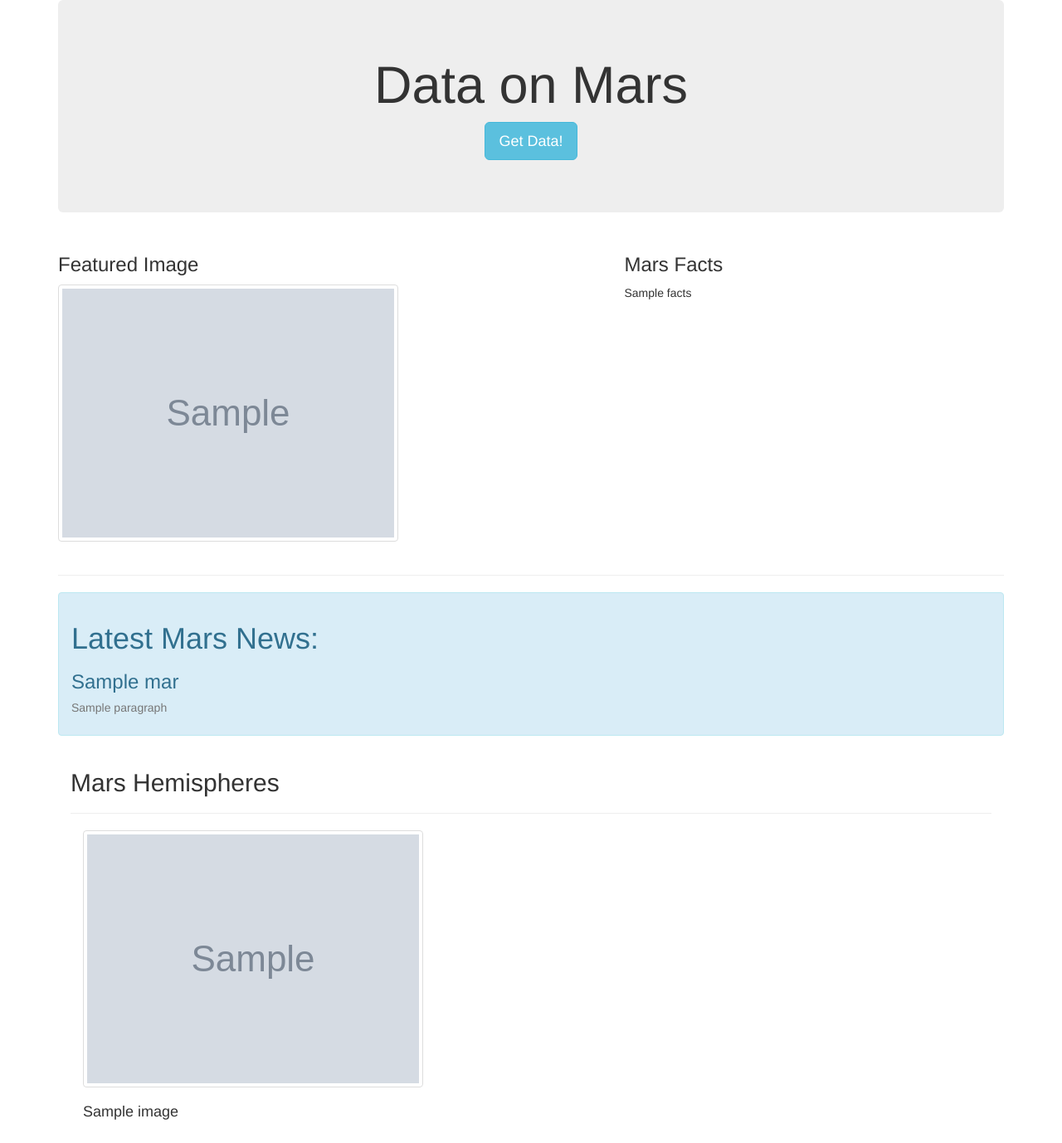
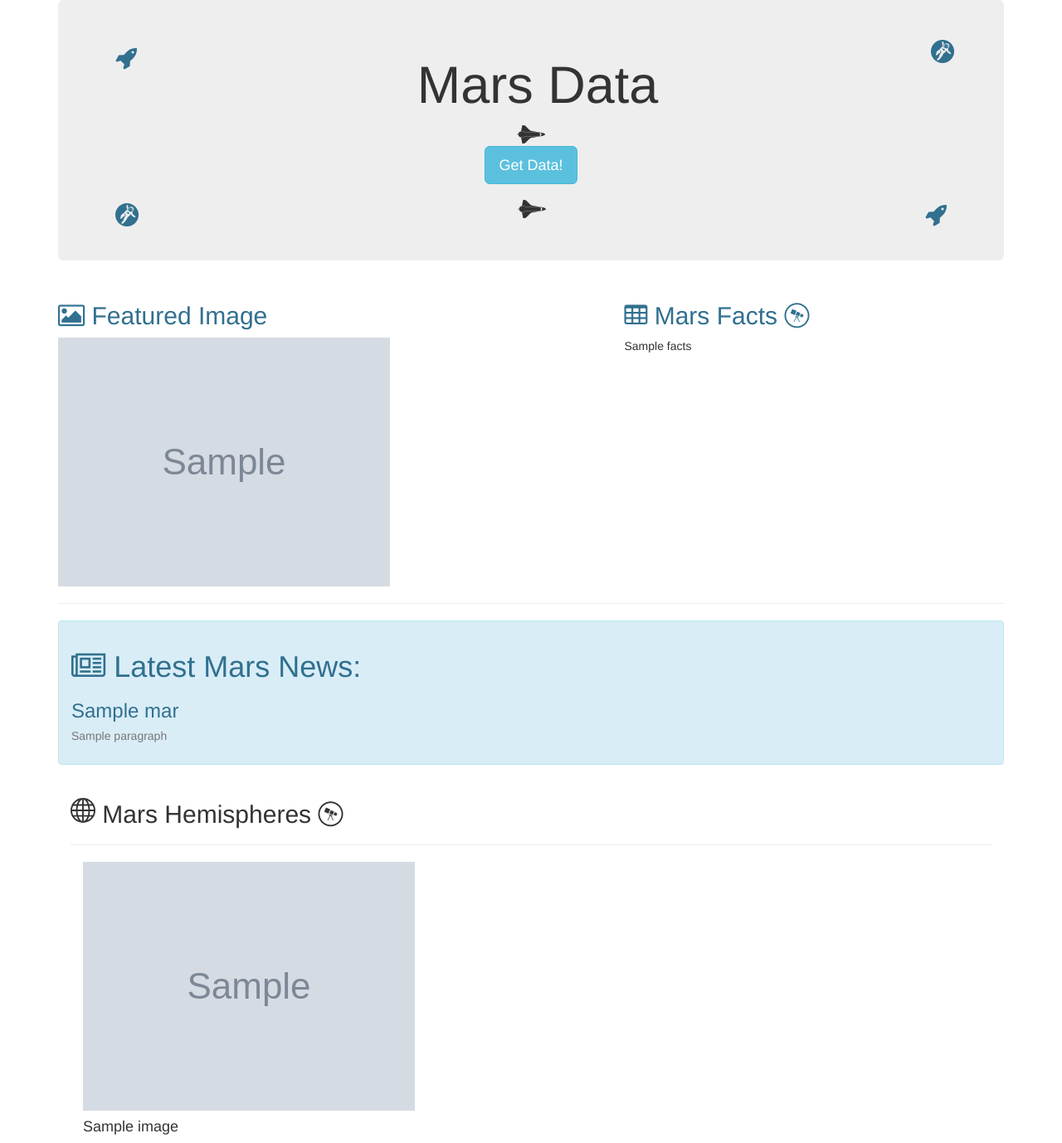
Before and after one commit to jump8621/web-scraping-mars, a Flask app: page / in a window 1280 px wide. Shown: the whole page at 83% size. Before the commit the page ends 1350 px from the top, so only its background shows below. Run offline with Flask 2, Linux system fonts and the light colour scheme; grey boxes marked "Sample" are stand-in pictures; a database or web service that is not in the repository returns one stand-in record (values such as "Sample title"); some libraries are stand-ins or nearby versions.

Commit message:
add data

```diff
--- a/Mission_to_Mars/static/css/style.css
+++ b/Mission_to_Mars/static/css/style.css
@@ -1,12 +1,8 @@
 
 .jumbotron {
-    background-color: #795548;
+    background-color: secondary;
 }
 
-.img-fluid{
-    max-width: 100%;
-    height: auto;
-}
 
 h2 {
     color: red;
--- a/Mission_to_Mars/templates/index.html
+++ b/Mission_to_Mars/templates/index.html
@@ -7,50 +7,57 @@
     <meta http-equiv="X-UA-Compatible" content="ie=edge">
     <title>Mars Data</title>
     <link rel="stylesheet" href="https://maxcdn.bootstrapcdn.com/bootstrap/3.3.7/css/bootstrap.min.css">
+    <link rel="stylesheet" href="https://cdnjs.cloudflare.com/ajax/libs/font-awesome/4.7.0/css/font-awesome.min.css">
 </head>
 
 <body>
     <div class="container">
-        <div class="jumbotron text-center">
-            <h1>Data on Mars</h1>
-            <p><a class="btn btn-info btn-lg" href="/scrape" role="button">Get Data!</a></p>
+        <div class="jumbotron text-center" class="bg-secondary">
+            <i class="fa fa-rocket fa-2x fa-pull-left fa-border text-info" aria-hidden="true"></i><i class="fa fa-grav fa-2x fa-pull-right text-info" aria-hidden="true"></i>
+            <h1>Mars Data</h1>
+            <i class="fa fa-space-shuttle fa-2x" aria-hidden="true"></i><p><a class="btn btn-info btn-lg" href="/scrape" role="button">Get Data!</a></p>
+            <i class="fa fa-grav fa-2x fa-pull-left fa-border text-info" aria-hidden="true"></i><i class="fa fa-space-shuttle fa-2x" aria-hidden="true"></i>
+            <i class="fa fa-rocket fa-2x fa-pull-right fa-border text-info" aria-hidden="true"></i>
         </div>
 
         <!-- Mars Info -->
         <div class='row'>
             <div class="col-md-7">
-                <h3>Featured Image</h3>
-                <img class="thumbnail" src="{{ mars_data.feature_img_url }}" class="img-fluid" style="max-width:100%; max-height:auto;" alt="Feature_img">
+                <h2 class="text-info"><i class="fa fa-picture-o" aria-hidden="true"></i> Featured Image</h2>
+                <span class="border border-dark">
+                <img src="{{ mars_data.feature_img_url }}" class="img-fluid" style="max-width:100%; max-height:auto;"
+                    alt="Feature_img"></span>
             </div>
             <div class="col-md-5">
-                <h3>Mars Facts</h3>
+                <h2 class="text-info"><i class="fa fa-table text-dark" aria-hidden="true"></i> Mars Facts <i class="fa fa-wpexplorer" aria-hidden="true"></i></h2>
                 <p>{{mars_data.facts|safe}}</p>
             </div>
         </div>
         <hr>
         <div class="alert alert-info" role="alert">
 
-                <h1 class="heading">Latest Mars News:</h1>
-                <h3 class="heading">{{mars_data.Title}}</h3>
-                <h5 class="text-muted">{{mars_data.Paragraph}}</h5>
+            <h1 class="heading"><i class="fa fa-newspaper-o" aria-hidden="true"></i> Latest Mars News:</h1>
+            <h3 class="heading">{{mars_data.Title}}</h3>
+            <h5 class="text-muted">{{mars_data.Paragraph}}</h5>
 
 
         </div>
         <!-- Hemispheres -->
         <div class="container-fluid">
-            <h2 class="heading-center">Mars Hemispheres</h2>
+            <h2 class="heading-center"><svg width="1em" height="1em" viewBox="0 0 16 16" class="bi bi-globe" fill="currentColor" xmlns="http://www.w3.org/2000/svg">
+                <path fill-rule="evenodd" d="M0 8a8 8 0 1 1 16 0A8 8 0 0 1 0 8zm7.5-6.923c-.67.204-1.335.82-1.887 1.855A7.97 7.97 0 0 0 5.145 4H7.5V1.077zM4.09 4H2.255a7.025 7.025 0 0 1 3.072-2.472 6.7 6.7 0 0 0-.597.933c-.247.464-.462.98-.64 1.539zm-.582 3.5h-2.49c.062-.89.291-1.733.656-2.5H3.82a13.652 13.652 0 0 0-.312 2.5zM4.847 5H7.5v2.5H4.51A12.5 12.5 0 0 1 4.846 5zM8.5 5v2.5h2.99a12.495 12.495 0 0 0-.337-2.5H8.5zM4.51 8.5H7.5V11H4.847a12.5 12.5 0 0 1-.338-2.5zm3.99 0V11h2.653c.187-.765.306-1.608.338-2.5H8.5zM5.145 12H7.5v2.923c-.67-.204-1.335-.82-1.887-1.855A7.97 7.97 0 0 1 5.145 12zm.182 2.472a6.696 6.696 0 0 1-.597-.933A9.268 9.268 0 0 1 4.09 12H2.255a7.024 7.024 0 0 0 3.072 2.472zM3.82 11H1.674a6.958 6.958 0 0 1-.656-2.5h2.49c.03.877.138 1.718.312 2.5zm6.853 3.472A7.024 7.024 0 0 0 13.745 12H11.91a9.27 9.27 0 0 1-.64 1.539 6.688 6.688 0 0 1-.597.933zM8.5 12h2.355a7.967 7.967 0 0 1-.468 1.068c-.552 1.035-1.218 1.65-1.887 1.855V12zm3.68-1h2.146c.365-.767.594-1.61.656-2.5h-2.49a13.65 13.65 0 0 1-.312 2.5zm2.802-3.5h-2.49A13.65 13.65 0 0 0 12.18 5h2.146c.365.767.594 1.61.656 2.5zM11.27 2.461c.247.464.462.98.64 1.539h1.835a7.024 7.024 0 0 0-3.072-2.472c.218.284.418.598.597.933zM10.855 4H8.5V1.077c.67.204 1.335.82 1.887 1.855.173.324.33.682.468 1.068z"/>
+              </svg> Mars Hemispheres <i class="fa fa-wpexplorer" aria-hidden="true"></i></h2>
             <hr>
-            <div class='card'>
-                {% for image in mars_data.hemisphere_image_urls %}
-                <div class="col-md-6">
-                    <img class="thumbnail" src="{{image.img_url}}" style="max-width:100%;" alt="{{image.title}}">
+            {% for image in mars_data.hemisphere_image_urls %}
+            <div class="col-md-6">
+                <div class='card'>
+                    <img src="{{image.img_url}}" class="card-img-top" style="max-width:100%;" alt="{{image.title}}">
                     <div class="card-body">
                         <h4 class="card-title">{{image.title}}</h4>
                     </div>
                 </div>
-                {% endfor %}
             </div>
-
+            {% endfor %}
         </div>
 </body>
 
```
Also changed, not shown: 1 other file.
